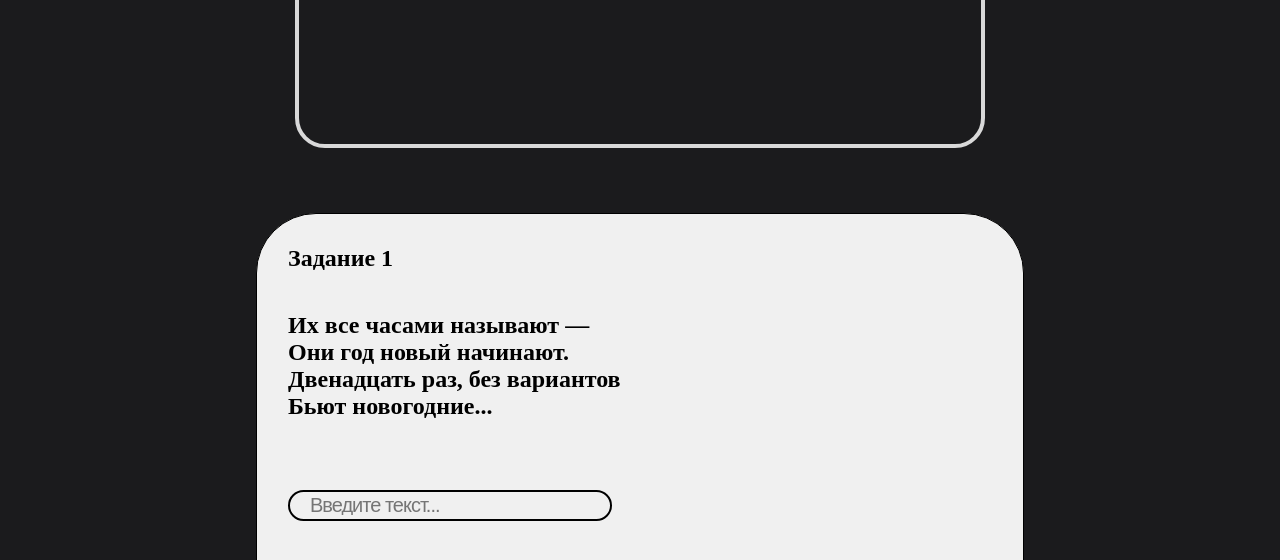
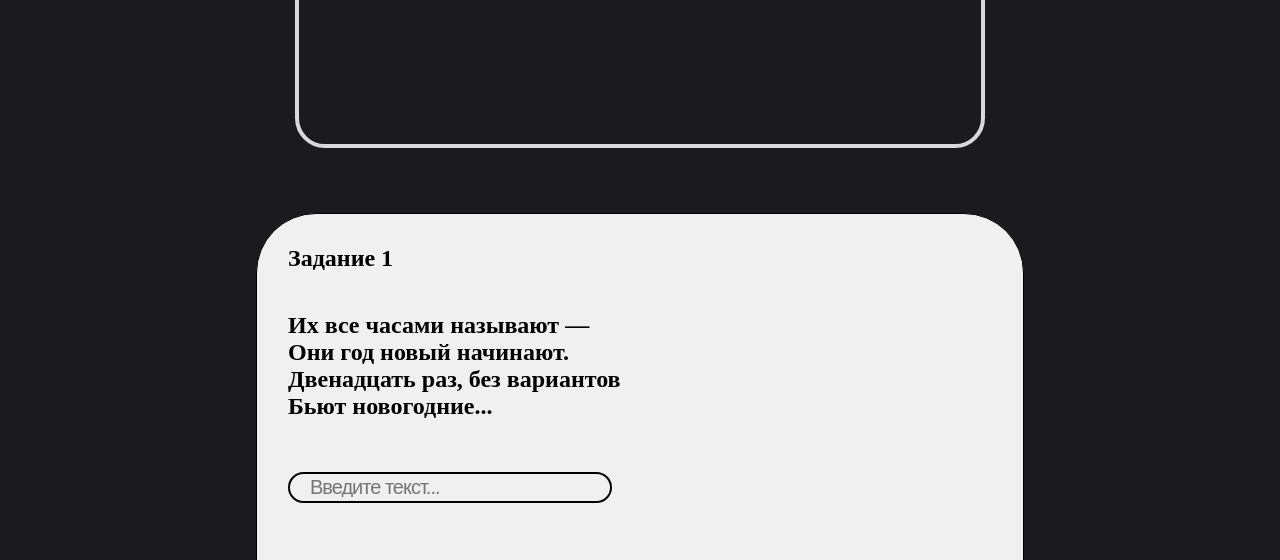
Before and after one commit to LavDaDi/YagLaff-quest, a plain HTML site: page qr1_task1.html in a window 1280 px wide. Shown: the part 392-952 px from the top of the page. Drawn offline with Linux system fonts and the light colour scheme.

Commit message:
Update style.css

```diff
--- a/style.css
+++ b/style.css
@@ -267,7 +267,7 @@ html,body{
     display: flex;
     align-items: center;
     text-align: center;
-    margin: 70px 0 0 0 ;
+    margin: 52px 0 0 0 ;
 }
 
 .input_phone_txt {
```
